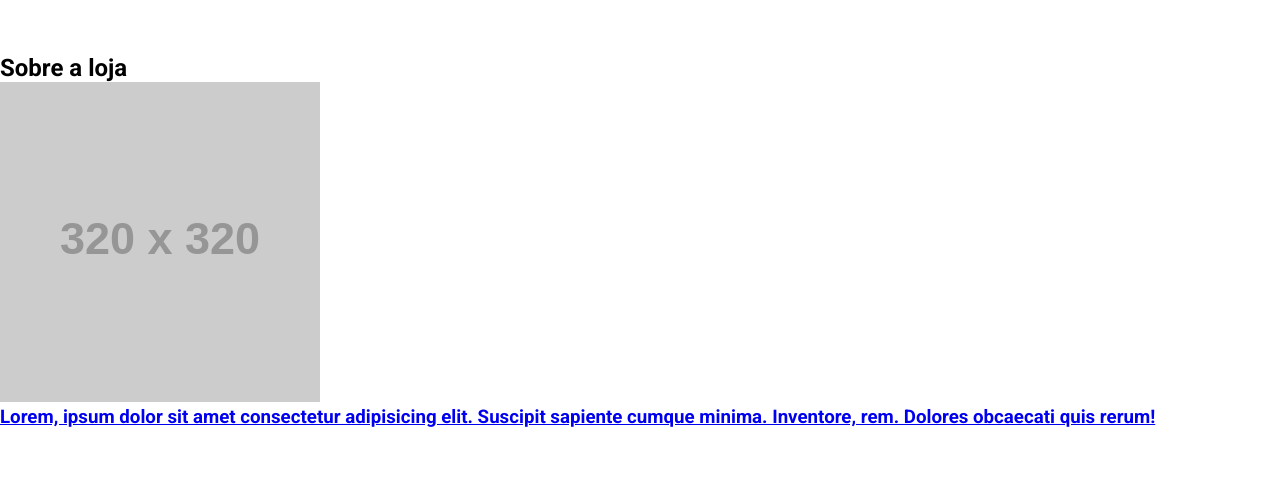
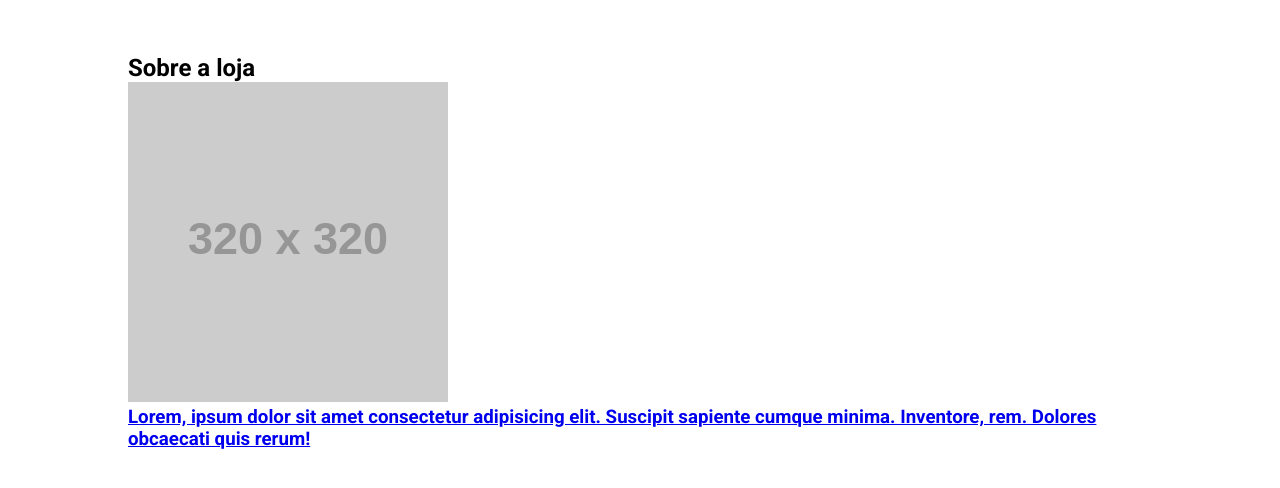
Before and after one commit to Luizferreira01/projeto-css, a plain HTML site: page index.html in a window 1280 px wide. Shown: the part 74-562 px from the top of the page. Drawn offline with Linux system fonts and the light colour scheme; placeholder pictures from the web are drawn by us.

Commit message:
Update index.html

```diff
--- a/index.html
+++ b/index.html
@@ -47,7 +47,7 @@
             </form>
         </div>
     </header>
-    <section class="destaque">
+    <section class="container">
         <h2>Sobre a loja</h2>
         <article class="noticia">
             <a href="#">
```
